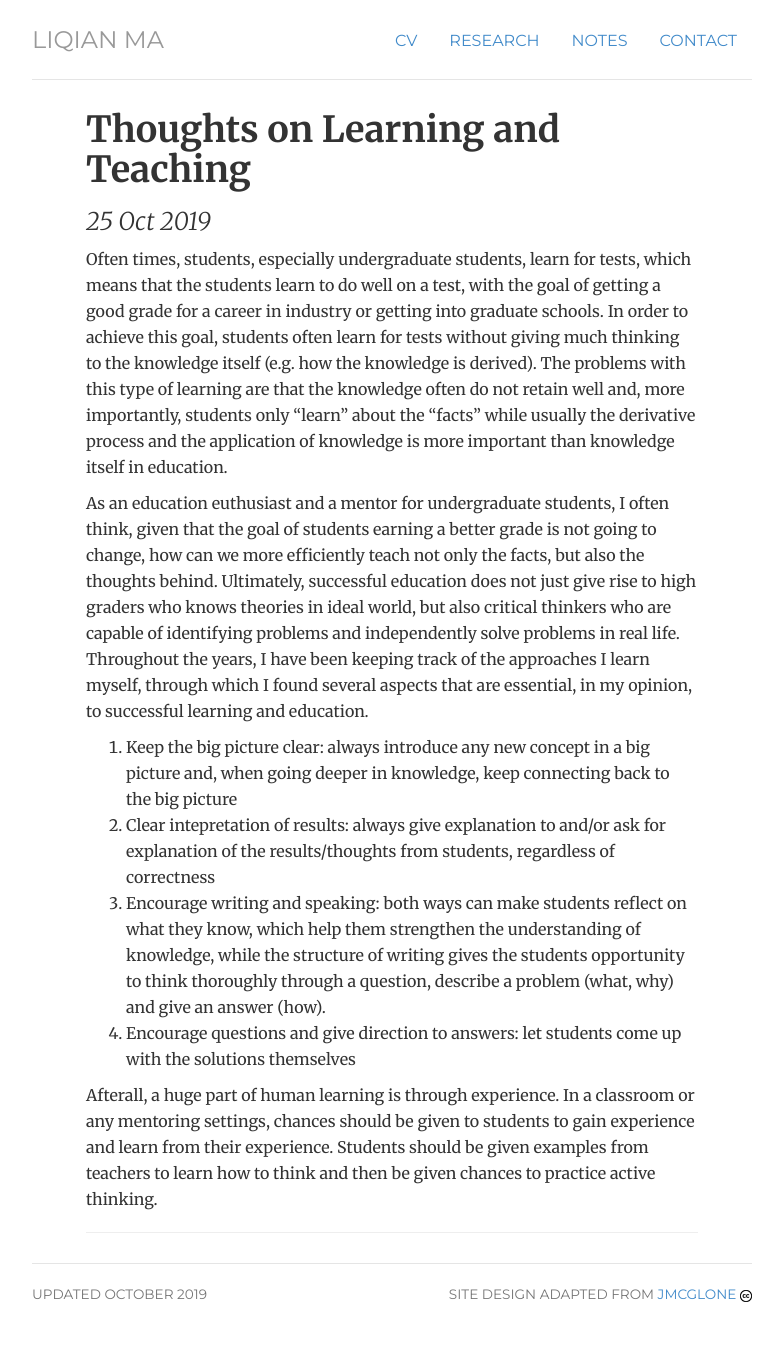
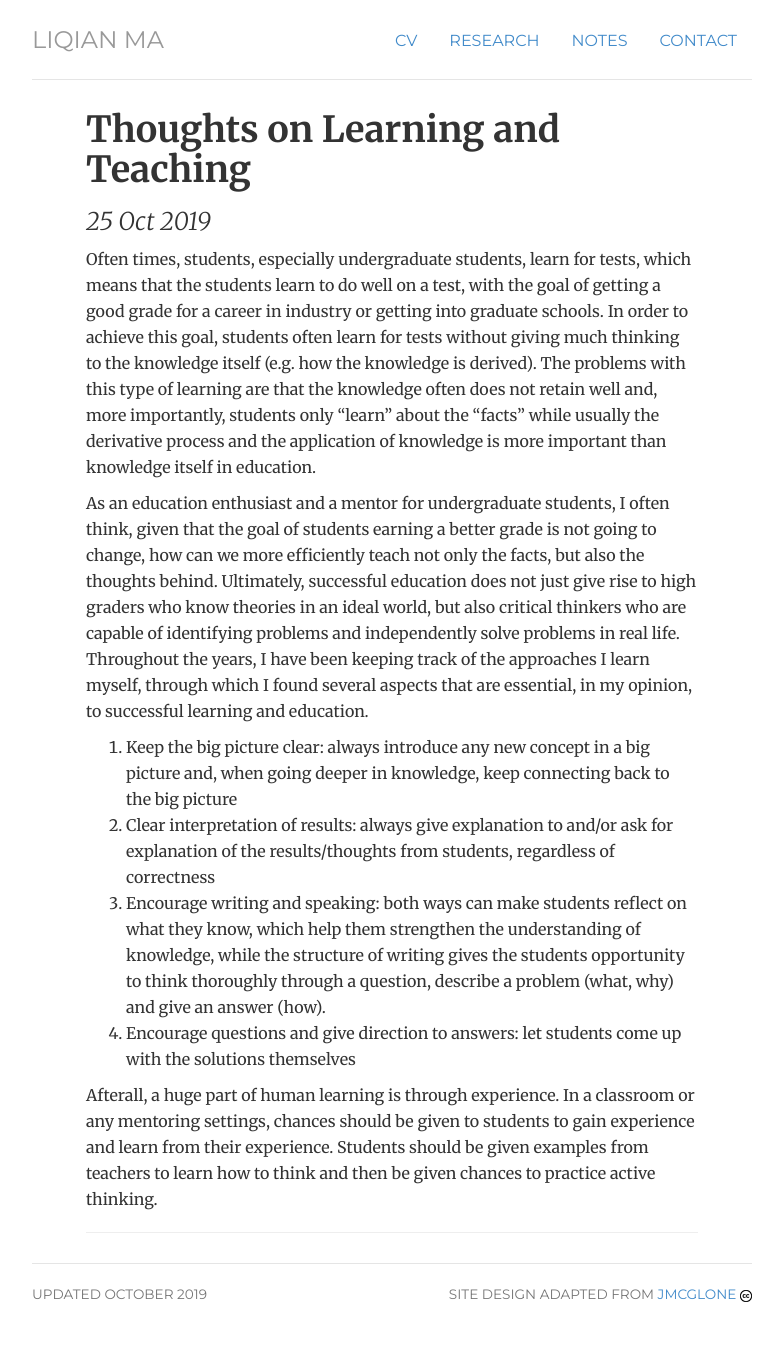
Before and after one commit to liqian-ma/liqian-ma.github.io, a Jekyll site: the page built from _posts/2019-10-25-thoughts-on-learning-and-teaching.md, in a window 1280 px wide. Shown: the whole page, without its empty margins (248-1031 px from the left). Built offline with Jekyll 4.4.1, drawn with Linux system fonts in a browser that asks for light colours; comment, search, counter and statistics services are not loaded.

Commit message:
Update 2019-10-25-thoughts-on-learning-and-teaching.md

```diff
--- a/_posts/2019-10-25-thoughts-on-learning-and-teaching.md
+++ b/_posts/2019-10-25-thoughts-on-learning-and-teaching.md
@@ -3,13 +3,13 @@ layout: post
 title: Thoughts on Learning and Teaching
 ---
 
-Often times, students, especially undergraduate students, learn for tests, which means that the students learn to do well on a test, with the goal of getting a good grade for a career in industry or getting into graduate schools. In order to achieve this goal, students often learn for tests without giving much thinking to the knowledge itself (e.g. how the knowledge is derived). The problems with this type of learning are that the knowledge often do not retain well and, more importantly, students only "learn" about the "facts" while usually the derivative process and the application of knowledge is more important than knowledge itself in education.
+Often times, students, especially undergraduate students, learn for tests, which means that the students learn to do well on a test, with the goal of getting a good grade for a career in industry or getting into graduate schools. In order to achieve this goal, students often learn for tests without giving much thinking to the knowledge itself (e.g. how the knowledge is derived). The problems with this type of learning are that the knowledge often does not retain well and, more importantly, students only "learn" about the "facts" while usually the derivative process and the application of knowledge is more important than knowledge itself in education.
 
-As an education euthusiast and a mentor for undergraduate students, I often think, given that the goal of students earning a better grade is not going to change, how can we more efficiently teach not only the facts, but also the thoughts behind. Ultimately, successful education does not just give rise to high graders who knows theories in ideal world, but also critical thinkers who are capable of identifying problems and independently solve problems in real life.
+As an education enthusiast and a mentor for undergraduate students, I often think, given that the goal of students earning a better grade is not going to change, how can we more efficiently teach not only the facts, but also the thoughts behind. Ultimately, successful education does not just give rise to high graders who know theories in an ideal world, but also critical thinkers who are capable of identifying problems and independently solve problems in real life.
 Throughout the years, I have been keeping track of the approaches I learn myself, through which I found several aspects that are essential, in my opinion, to successful learning and education.
 
 1. Keep the big picture clear: always introduce any new concept in a big picture and, when going deeper in knowledge, keep connecting back to the big picture
-2. Clear intepretation of results: always give explanation to and/or ask for explanation of the results/thoughts from students, regardless of correctness
+2. Clear interpretation of results: always give explanation to and/or ask for explanation of the results/thoughts from students, regardless of correctness
 3. Encourage writing and speaking: both ways can make students reflect on what they know, which help them strengthen the understanding of knowledge, while the structure of writing gives the students opportunity to think thoroughly through a question, describe a problem (what, why) and give an answer (how).
 4. Encourage questions and give direction to answers: let students come up with the solutions themselves
 
```
